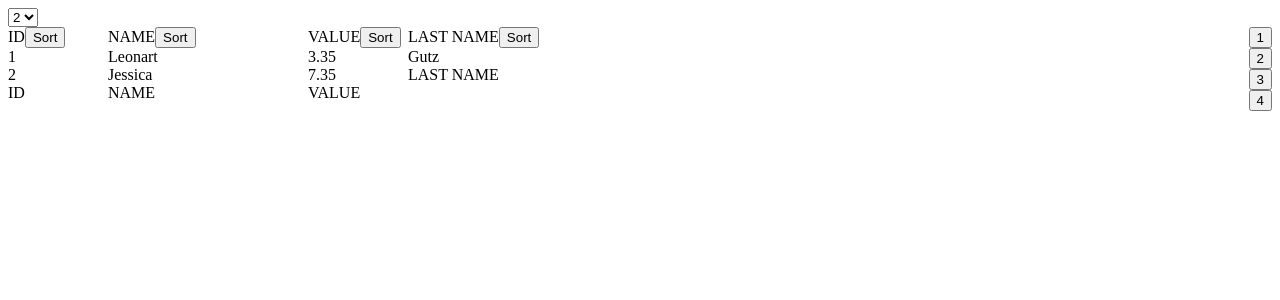
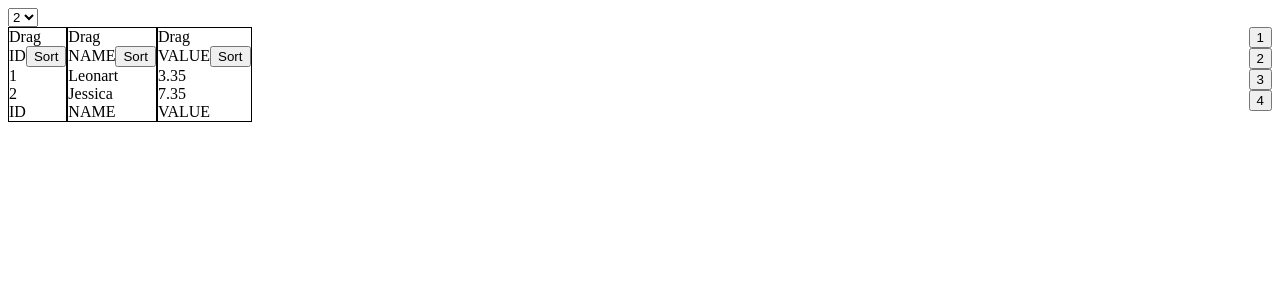
Before and after one commit to leonartgutz/TableComponent, a React (Create React App) app: page / in a window 1280 px wide. Shown: the top 300 px of the page. Built offline with nearby package versions, Linux system fonts and the light colour scheme.

Commit message:
TabeComponent Drag N Drop

```diff
--- a/sass/Table/styles.scss
+++ b/sass/Table/styles.scss
@@ -29,6 +29,10 @@
     @extend %defaultProps;
   }
 
+  &__column {
+    border: 1px solid black;
+  }
+
   &__cell {
     /* Do not give a width */
     @extend %defaultProps;
--- a/src/App.js
+++ b/src/App.js
@@ -7,7 +7,6 @@ const array = [
     id: 1,
     name: 'Leonart',
     value: 3.35,
-    lastName: 'Gutz',
   },
   {
     id: 2,
@@ -38,7 +37,6 @@ const array = [
     id: 7,
     name: 'Marina',
     value: 4.23,
-    lastName: 'Lemos',
   },
   {
     id: 8,
@@ -66,12 +64,6 @@ const column = [
     footer: 'VALUE',
     width: 100,
   },
-  {
-    dataField: 'lastName',
-    text: 'LAST NAME',
-    footer: 'LAST NAME',
-    width: 300,
-  },
 ]
 
 const App = () => {
--- a/src/components/Table/TableColumn/index.js
+++ b/src/components/Table/TableColumn/index.js
@@ -1,11 +1,23 @@
+/* eslint-disable react/jsx-props-no-spreading */
 import React from 'react'
 import PropTypes from 'prop-types'
+import { Draggable } from 'react-beautiful-dnd'
 
-const TableColumn = ({ children, width }) => <div className="tableStyle__column" style={{ width }}>{children}</div>
+const TableColumn = ({ children, width, column }) => (
+  <Draggable draggableId={`column-${column}`} index={column}>
+    {(provided) => (
+      <div className="tableStyle__column" style={{ width }} {...provided.draggableProps} ref={provided.innerRef}>
+        <span {...provided.dragHandleProps}>Drag</span>
+        {children}
+      </div>
+    )}
+  </Draggable>
+)
 
 TableColumn.propTypes = {
   children: PropTypes.node.isRequired,
   width: PropTypes.number.isRequired,
+  column: PropTypes.number.isRequired,
 }
 
 export default TableColumn
--- a/src/components/Table/TableFooter/index.js
+++ b/src/components/Table/TableFooter/index.js
@@ -5,7 +5,7 @@ import '../styles.css'
 import TableCell from '../TableCell'
 
 const TableFooter = ({ children }) => (
-  <div className="tableStyle__head">
+  <div className="tableStyle__footer">
     <TableCell>
       {children}
     </TableCell>
--- a/src/components/Table/index.js
+++ b/src/components/Table/index.js
@@ -1,9 +1,11 @@
+/* eslint-disable consistent-return */
+/* eslint-disable react/jsx-props-no-spreading */
 /* eslint-disable react/no-array-index-key */
 /* eslint-disable no-plusplus */
-/* eslint-disable no-unused-vars */
 import React, { useState, useEffect } from 'react'
 import './styles.css'
 import PropTypes from 'prop-types'
+import { DragDropContext, Droppable } from 'react-beautiful-dnd'
 import TableColumn from './TableColumn'
 import TableRow from './TableRow'
 import TableHead from './TableHead'
@@ -11,17 +13,13 @@ import TableFooter from './TableFooter'
 import paginator from './utils/paginator'
 import compareValues from './utils/compareValues'
 
-const defaultPagination = {
-  currentPage: 1,
-  totalPages: 1,
-}
-
 const Table = ({ columns, data, rowLimit }) => {
   const [info, setInfo] = useState([])
   const [sortOrder, setSortOrder] = useState('desc')
   const [perPage, setPerPage] = useState(rowLimit)
   const [displayArr, setDisplayArr] = useState([])
   const [pagination, setPagination] = useState({})
+  const [testCol, setTestCol] = useState(columns)
 
   useEffect(() => {
     const paginationResult = paginator(data, 1, rowLimit)
@@ -65,11 +63,36 @@ const Table = ({ columns, data, rowLimit }) => {
     return pages
   }
 
+  const onDragEnd = (result) => {
+    const {
+      destination, source, draggableId,
+    } = result
+
+    const colId = draggableId.split('column-')[1]
+
+    if (!destination) {
+      return false
+    }
+
+    if (destination.droppableId === source.droppableId && destination.index === source.index) {
+      return false
+    }
+
+    const newArr = [...testCol]
+    newArr.splice(source.index, 1)
+    newArr.splice(destination.index, 0, testCol[colId])
+
+    setTestCol(newArr)
+  }
+
   return (
+    <DragDropContext onDragEnd={onDragEnd}>
       <div className="tableStyle">
-      <div className="tableStyle__table">
-        {columns.map((column) => (
-          <TableColumn width={column.width}>
+        <Droppable droppableId="DroppableId" direction="horizontal" type="column">
+          {(provided) => (
+            <div className="tableStyle__table" {...provided.droppableProps} ref={provided.innerRef}>
+              {testCol.map((column, index) => (
+                <TableColumn key={`column-${index}`} column={index} width={column.width}>
                   <TableHead>
                     {column.text}
                     <button type="button" onClick={() => sortHanlder(column.dataField, sortOrder)}>
@@ -84,12 +107,17 @@ const Table = ({ columns, data, rowLimit }) => {
                   </TableFooter>
                 </TableColumn>
               ))}
+              {provided.placeholder}
             </div>
+          )}
+
+        </Droppable>
 
         <div className="tableStyle__pagination">
           <ul>{generatePages(pagination.totalPages)}</ul>
         </div>
       </div>
+    </DragDropContext>
   )
 }
 
--- a/src/components/Table/styles.css
+++ b/src/components/Table/styles.css
@@ -18,6 +18,9 @@
 .tableStyle__head, .tableStyle__footer, .tableStyle__body {
   width: 100%;
 }
+.tableStyle__column {
+  border: 1px solid black;
+}
 .tableStyle__cell {
   /* Do not give a width */
 }
```
Lines whose indentation alone changed are shown as unchanged.
